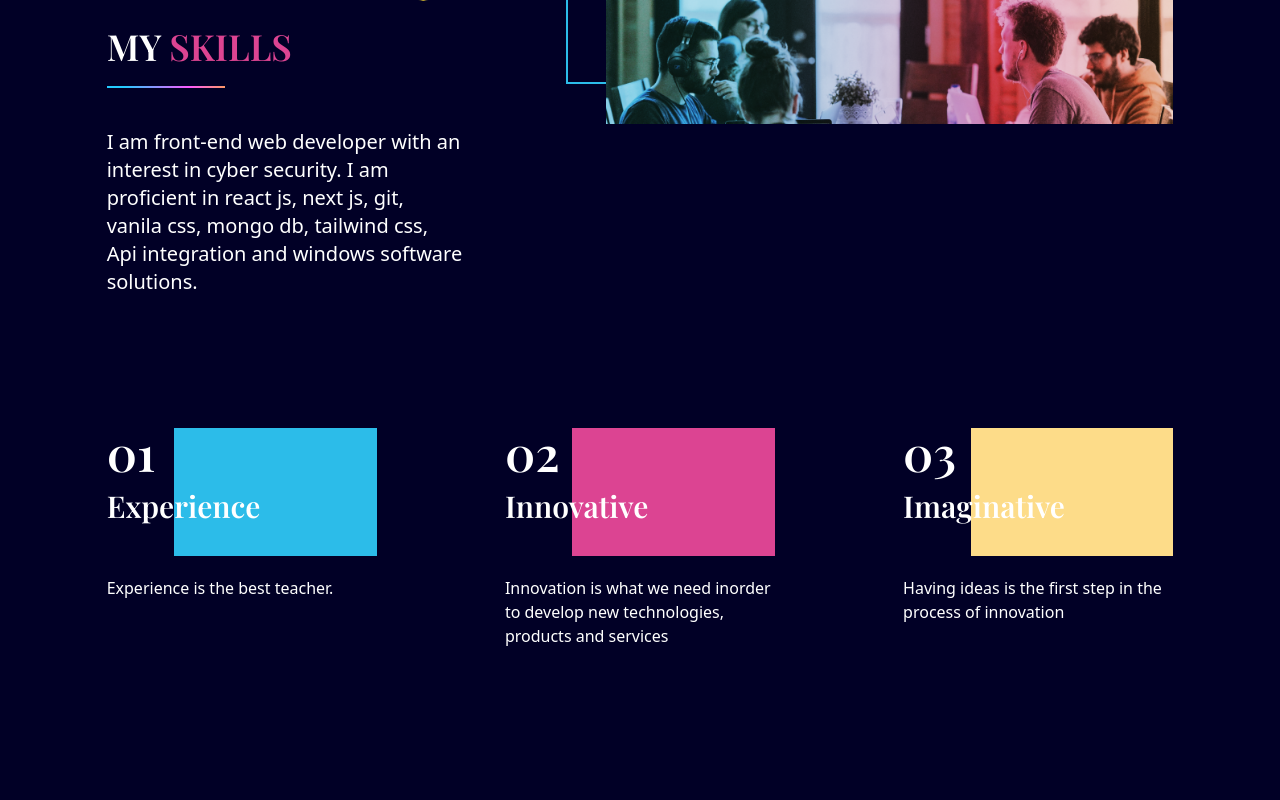
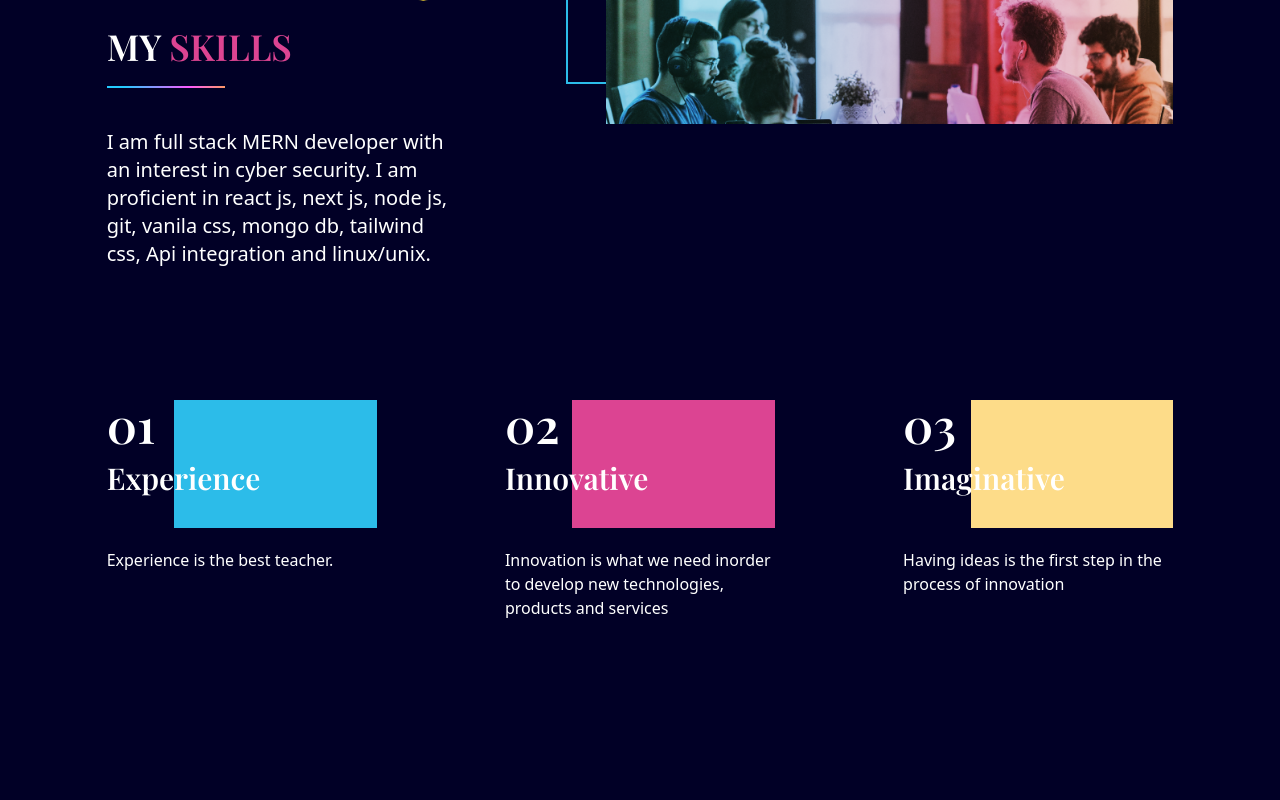
Before and after one commit to Eddiemetrium/personal-portfolio-site-tailwindcss, a React (Vite) app: page / in a window 1280 px wide. Shown: the part 1080-1880 px from the top of the page. Built offline with nearby package versions, Linux system fonts and the light colour scheme; a web font is replaced by a local one.

Commit message:
skills and contact updated

```diff
--- a/src/scenes/Contact.jsx
+++ b/src/scenes/Contact.jsx
@@ -84,13 +84,29 @@ const Contact = () => {
                 maxLength: 100,
               })}
             />
+
             {errors.name && (
               <p className="text-red mt-1 contact-input">
                 {errors.name.type === "required" && "This field is required."}
                 {errors.name.type === "maxLength" && "Max length is 100 char."}
               </p>
             )}
-
+            <input
+            style={{marginTop:"r1em"}}
+              className="w-full bg-white font-semibold text-black p-3 contact-input "
+              type="text"
+              placeholder="SUBJECT"
+              {...register("subject", {
+                required: true,
+                maxLength: 100,
+              })}
+            />
+            {errors.email && (
+              <p className="text-black mt-1">
+                {errors.email.type === "required" && "This field is required."}
+                {errors.email.type === "pattern" && "Invalid email address."}
+              </p>
+            )}
             <input
               className="w-full bg-white font-semibold text-black p-3 mt-5 contact-input"
               type="text"
--- a/src/scenes/Footer.jsx
+++ b/src/scenes/Footer.jsx
@@ -5,6 +5,8 @@ import { ScrollTrigger } from "gsap/ScrollTrigger";
 gsap.registerPlugin(ScrollTrigger);
 
 const Footer = () => {
+    const year = new Date().getFullYear();
+
   const scrollRef = useRef(null);
   useEffect(() => {
     const el = scrollRef.current;
@@ -22,7 +24,7 @@ const Footer = () => {
             Edwin Munene
           </p>
           <p className="font-playfair text-md text-blue">
-            ©2023 Munene. All Rights Reserved.
+            © {year} Munene. All Rights Reserved.
           </p>
         </div>
       </div>
--- a/src/scenes/MySkills.jsx
+++ b/src/scenes/MySkills.jsx
@@ -26,9 +26,9 @@ const MySkills = () => {
           </p>
           <LineGradient width="w-1/3" />
           <p className="mt-10 mb-7 text-xl">
-            I am front-end web developer with an interest in cyber security. I
-            am proficient in react js, next js, git, vanila css, mongo db,
-            tailwind css, Api integration and windows software solutions.
+            I am full stack MERN developer with an interest in cyber security. I
+            am proficient in react js, next js, node js, git, vanila css, mongo
+            db, tailwind css, Api integration and linux/unix.
           </p>
         </motion.div>
 
```
